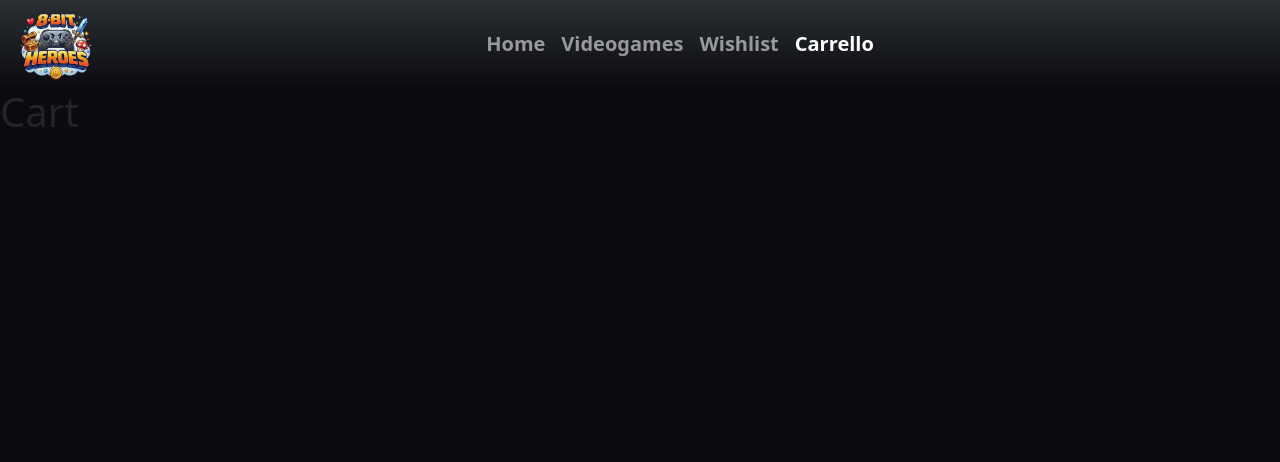
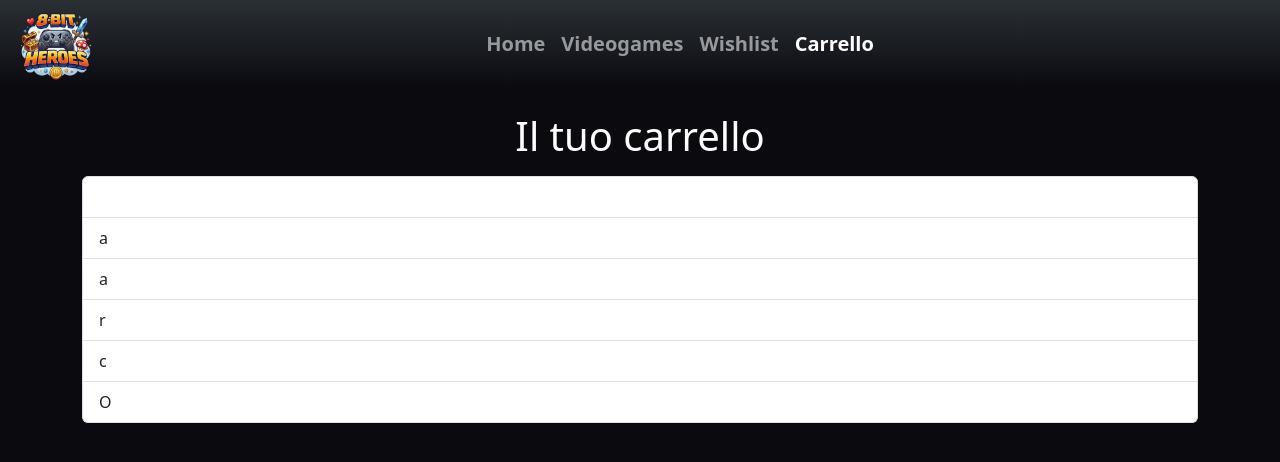
Before and after one commit to mattia-galasso/8_bit_heroes_frontend, a React (Vite) app: page /cart in a window 1280 px wide. Shown: the top 462 px of the page. Built offline with nearby package versions, Linux system fonts and the light colour scheme.

Commit message:
prototype ui design products list in cart

```diff
--- /dev/null
+++ b/src/assets/css/cartpage.css
@@ -0,0 +1,8 @@
+.cart-list-item {
+    background-color: #140c1c;
+    border-color: #1e1e30;
+}
+
+.cart-list-item:hover{
+    background-color: #2b3035;;
+}
--- a/src/pages/Cart.jsx
+++ b/src/pages/Cart.jsx
@@ -1,7 +1,18 @@
+import '../assets/css/cartpage.css';
+
 export default function Cart() {
   return (
-    <>
-      <h1>Cart</h1>
-    </>
+    <div className="container my-4">
+      <h1 className="text-white text-center mb-3">Il tuo carrello</h1>
+      <ul className="list-group">
+        <li className="list-group-item cart-list-item text-white">M</li>
+        <li className="list-group-item cart-list-item">a</li>
+        <li className="list-group-item cart-list-item">a</li>
+        <li className="list-group-item cart-list-item">r</li>
+        <li className="list-group-item cart-list-item">c</li>
+        <li className="list-group-item cart-list-item">O</li>
+
+      </ul>
+    </div>
   );
 }
```
